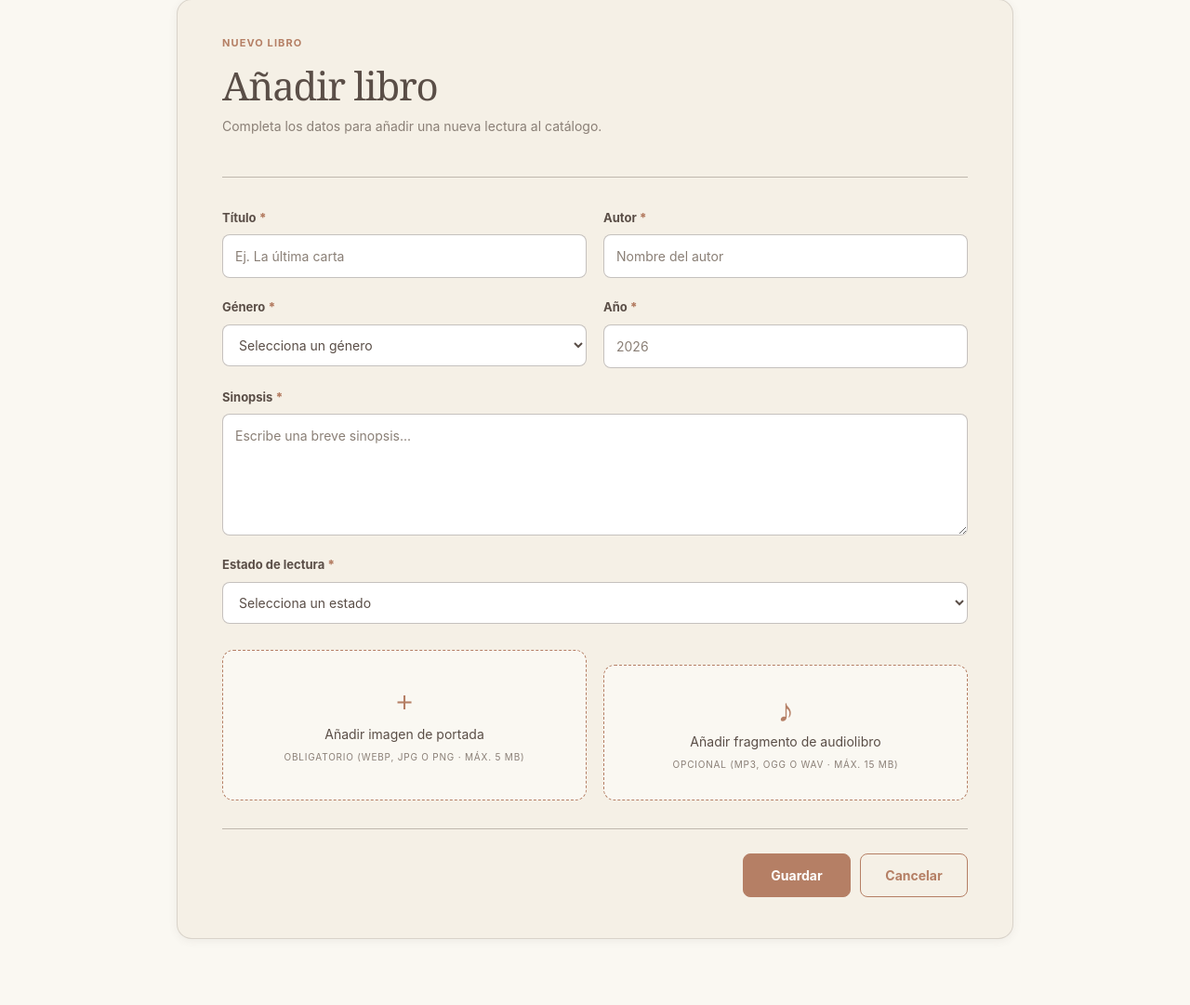
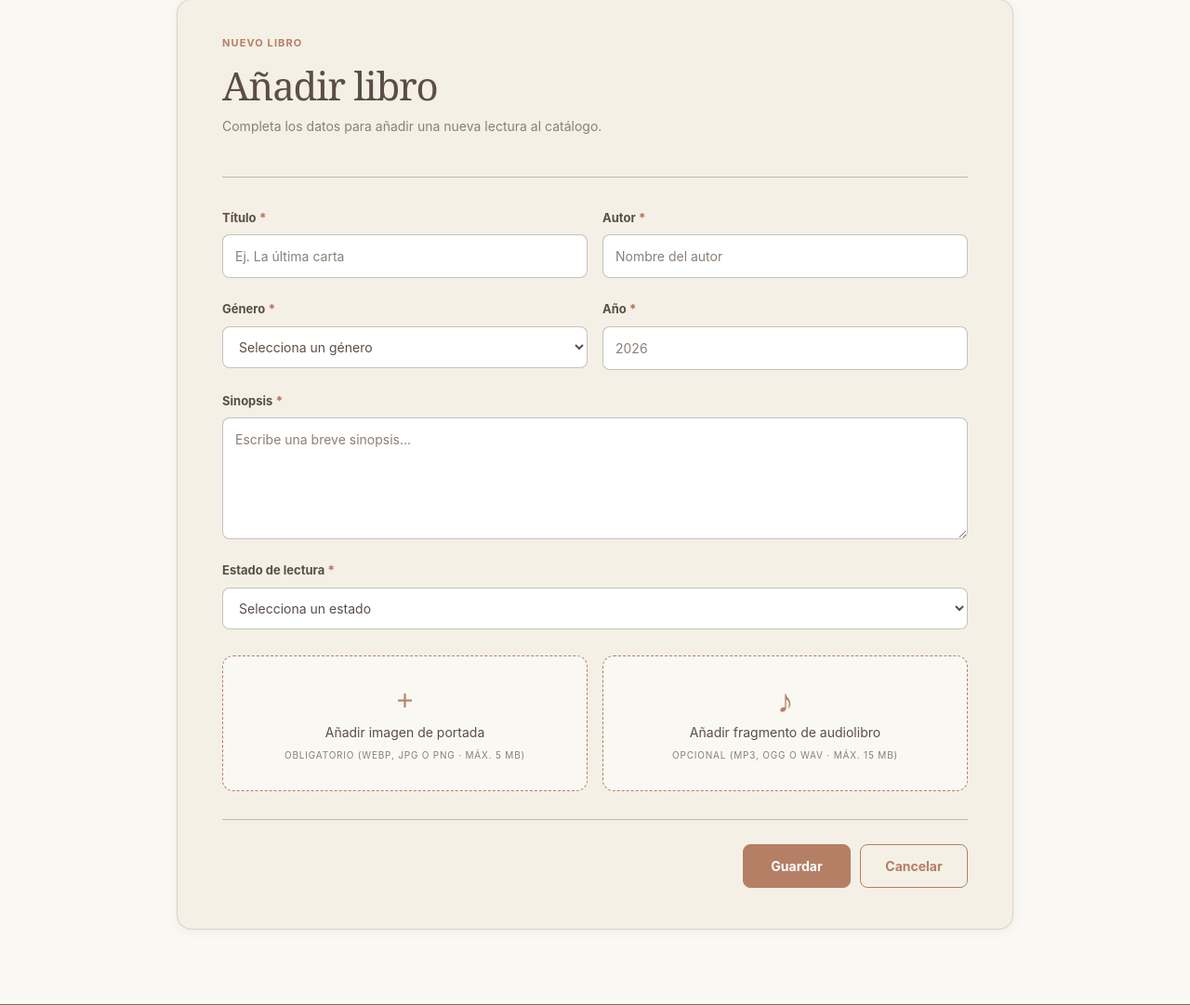
Before and after one commit to adribarrera/la-estanteria, a PHP site: page /formulario.php in a window 1280 px wide. Shown: the part 212-1293 px from the top of the page at 93% size. Run offline with PHP 8.4, Linux system fonts and the light colour scheme; the visitor is signed in with stand-in values (Sample User, id 1); a stand-in replaces the project's code that opens the database connection; some libraries are stand-ins or nearby versions.

Commit message:
refactor: use Bootstrap grid on form layouts #17

```diff
--- a/assets/css/styles.css
+++ b/assets/css/styles.css
@@ -732,20 +732,10 @@ button {
     font-size: 14px;
 }
 
-.form-rejilla {
-    display: grid;
-    grid-template-columns: 1fr 1fr;
-    gap: 22px 18px;
-}
-
 .campo {
     display: flex;
     flex-direction: column;
     gap: 8px;
-}
-
-.campo-ancho {
-    grid-column: 1 / -1;
 }
 
 .campo>span {
@@ -786,11 +776,9 @@ button {
     outline: 2px solid var(--acento);
 }
 
+/* Solo el margen. La rejilla de dentro es de Bootstrap */
 .form-extras {
     margin-top: 28px;
-    display: grid;
-    grid-template-columns: 1fr 1fr;
-    gap: 18px;
 }
 
 .caja-subida,
@@ -809,6 +797,7 @@ button {
 }
 
 .caja-subida {
+    height: 100%;
     cursor: pointer;
 }
 
@@ -1041,15 +1030,6 @@ button {
         font-size: 36px;
     }
 
-    .form-rejilla,
-    .form-extras {
-        grid-template-columns: 1fr;
-    }
-
-    .form-extras {
-        gap: 12px;
-    }
-
     .form-acciones {
         flex-direction: column;
     }
--- a/formulario.php
+++ b/formulario.php
@@ -263,7 +263,7 @@ require_once __DIR__ . "/includes/header.php";
             </div>
 
             <?php if (!empty($errores)): ?>
-                <div class="caja-resumen alerta-error" role="alert" style="margin-bottom: 1.5rem;">
+                <div class="caja-resumen alerta-error mb-4" role="alert">
                     <?php foreach ($errores as $error): ?>
                         <p><?= escapar($error) ?></p>
                     <?php endforeach; ?>
@@ -271,16 +271,16 @@ require_once __DIR__ . "/includes/header.php";
             <?php endif; ?>
 
             <form id="form-libro" action="<?= $esEdicion ? "formulario.php?id=" . $idLibro : "formulario.php" ?>" method="post" enctype="multipart/form-data" data-validar>
-                <div class="form-rejilla">
-                    <label class="campo">
+                <div class="row gx-3 gy-4">
+                    <label class="campo col-md-6">
                         <span>Título <b>*</b></span>
                         <input type="text" name="titulo" required placeholder="Ej. La última carta" value="<?= escapar($datos["titulo"]) ?>">
                     </label>
-                    <label class="campo">
+                    <label class="campo col-md-6">
                         <span>Autor <b>*</b></span>
                         <input type="text" name="autor" required placeholder="Nombre del autor" value="<?= escapar($datos["autor"]) ?>">
                     </label>
-                    <label class="campo">
+                    <label class="campo col-md-6">
                         <span>Género <b>*</b></span>
                         <select name="genero" required>
                             <option value="" disabled <?= $datos["genero"] === "" ? "selected" : "" ?>>Selecciona un género</option>
@@ -291,15 +291,15 @@ require_once __DIR__ . "/includes/header.php";
                             <?php endforeach; ?>
                         </select>
                     </label>
-                    <label class="campo">
+                    <label class="campo col-md-6">
                         <span>Año <b>*</b></span>
                         <input type="number" name="anio_publicacion" min="1000" max="<?= date("Y") ?>" required placeholder="<?= date("Y") ?>" value="<?= escapar($datos["anio_publicacion"]) ?>">
                     </label>
-                    <label class="campo campo-ancho">
+                    <label class="campo col-12">
                         <span>Sinopsis <b>*</b></span>
                         <textarea name="sinopsis" rows="5" required placeholder="Escribe una breve sinopsis..."><?= escapar($datos["sinopsis"]) ?></textarea>
                     </label>
-                    <label class="campo campo-ancho">
+                    <label class="campo col-12">
                         <span>Estado de lectura <b>*</b></span>
                         <select name="estado" required>
                             <option value="" disabled <?= $datos["estado"] === "" ? "selected" : "" ?>>Selecciona un estado</option>
@@ -312,20 +312,27 @@ require_once __DIR__ . "/includes/header.php";
                     </label>
                 </div>
 
+                <!-- form-extras solo pone el margen. Dentro la rejilla de Bootstrap -->
                 <div class="form-extras">
+                    <div class="row g-3">
+                        <div class="col-md-6">
                             <label class="caja-subida">
                                 <span class="mas" aria-hidden="true">+</span>
                                 <span><?= $esEdicion ? "Cambiar imagen de portada" : "Añadir imagen de portada" ?></span>
                                 <small><?= $esEdicion ? "Opcional · Se mantiene la actual si no subes otra (WEBP, JPG o PNG)" : "Obligatorio (WEBP, JPG o PNG · Máx. 5 MB)" ?></small>
                                 <input type="file" name="portada" accept="image/webp,image/jpeg,image/png" class="sr-only" <?= $esEdicion ? "" : "required" ?>>
                             </label>
+                        </div>
 
-                    <label class="caja-subida" style="margin-top: 1rem;">
+                        <div class="col-md-6">
+                            <label class="caja-subida">
                                 <span class="mas" aria-hidden="true">♪</span>
                                 <span><?= ($esEdicion && $datos["audio"] !== "") ? "Sustituir fragmento de audiolibro" : "Añadir fragmento de audiolibro" ?></span>
                                 <small>Opcional (MP3, OGG o WAV · Máx. 15 MB)</small>
                                 <input type="file" name="audio" accept="audio/mpeg,audio/ogg,audio/wav" class="sr-only">
                             </label>
+                        </div>
+                    </div>
                 </div>
 
                 <div class="form-acciones">
```
Also changed, not shown: detalle.php (+4 -4 lines), login.php (+9 -9 lines). Lines whose indentation alone changed are shown as unchanged.
